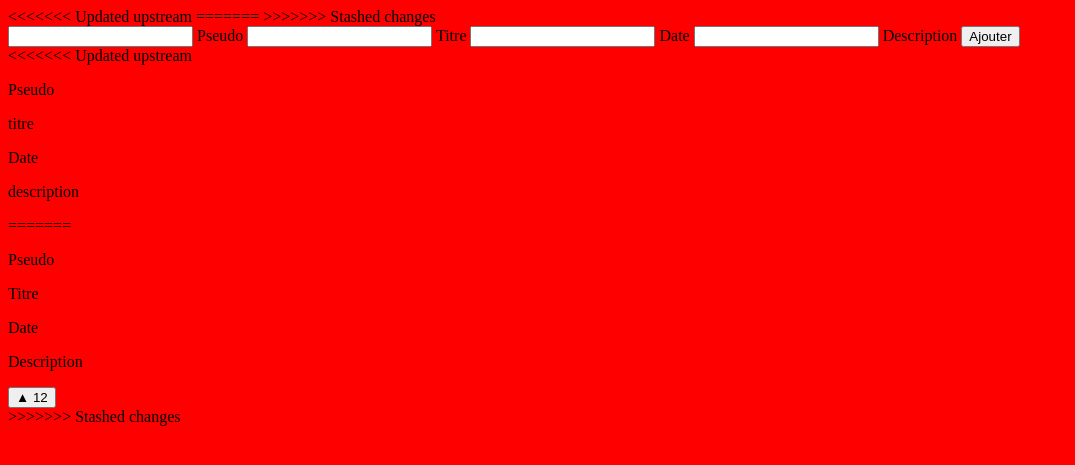
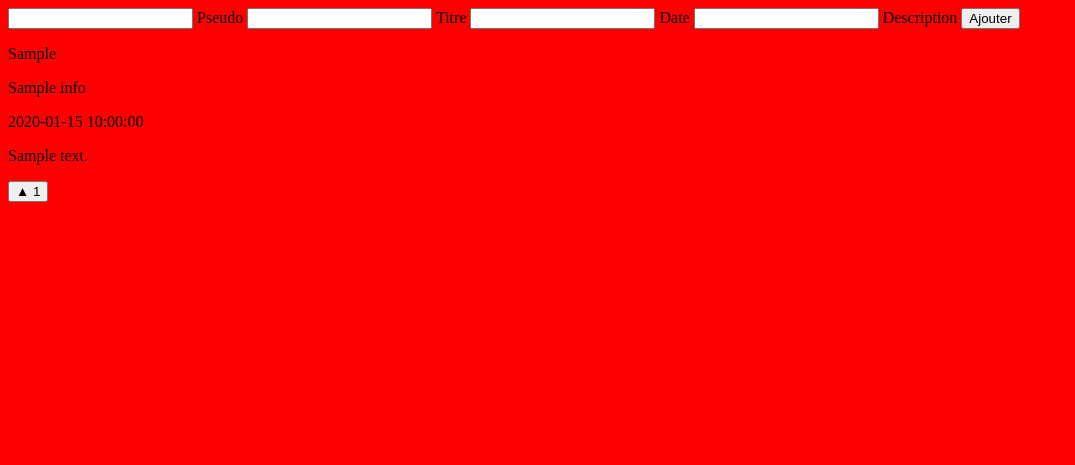
Before and after one commit to maelbouchenoua-wq/idea-box, a PHP site: page / in a window 1280 px wide. Shown: the top 465 px of the page, without its empty margins (0-1075 px from the left). Run offline with PHP 8.4, Linux system fonts and the light colour scheme; tables that the repository leaves empty hold one stand-in row (values such as "Sample post").

Commit message:
création des carte

```diff
--- /dev/null
+++ b/card.php
@@ -0,0 +1,17 @@
+<?php
+
+// recupere la base de donné
+require_once __DIR__ . '/includes/db.php';
+
+function get_card(){
+
+$pdo = getPDO();
+$query = $pdo->prepare("SELECT createDate as date,
+                                description as descri,
+                                nbVote as vote,
+                                pseudo as pseudo,
+                                title as title from info;");
+
+    $query->execute();
+    return $query->fetchAll();
+}
--- a/index.php
+++ b/index.php
@@ -1,5 +1,8 @@
 <?php
 session_start();
+require_once __DIR__ . '/card.php';
+$cards = get_card();
+
 ?>
 <!DOCTYPE html>
 <html lang="fr">
@@ -9,10 +12,9 @@ session_start();
     <meta name="viewport" content="width=device-width, initial-scale=1.0">
     <title>IdeaBox</title>
     <link rel="stylesheet" href="assets/css/styles.css">
-<<<<<<< Updated upstream
-=======
+
     <link rel="stylesheet" href="assets/css/cartes.css">
->>>>>>> Stashed changes
+
 </head>
 
 <body>
@@ -40,51 +42,26 @@ session_start();
         </button>
     </form>
 </header>
-<<<<<<< Updated upstream
-<section class="container_idées">
-    <div classe="container_cartes">
-        <div class="carte_idées">
-            <div class="carte">
-                <p>
-                    Pseudo
-                </p>
-                <p>
-                    titre
-                </p>
-                <p>
-                    Date
-                </p>
-                <p>
-                    description
-                </p>
 
-
-            </div>
-        </div>
-
-    </div>
-</section>
-
-
-=======
 <section class="container_idees">
     <div class="container_cartes">
         <div class="carte_idees">
+            <?php foreach ($cards as $card): ?>
                 <div class="carte">
-                <p class="carte-pseudo">Pseudo</p>
-                <p class="carte-titre">Titre</p>
-                <p class="carte-date">Date</p>
-                <p class="carte-description">Description</p>
+                    <p class="carte-pseudo"><?= htmlspecialchars($card['pseudo']) ?></p>
+                    <p class="carte-titre"><?= htmlspecialchars($card['title']) ?></p>
+                    <p class="carte-date"><?= htmlspecialchars($card['date']) ?></p>
+                    <p class="carte-description"><?= htmlspecialchars($card['descri']) ?></p>
                     <div class="carte-footer">
                         <button class="btn-vote" type="button">
                             <span class="btn-vote__icone">▲</span>
-                        <span class="btn-vote__nb">12</span>
+                            <span class="btn-vote__nb"><?= (int) $card['vote'] ?></span>
                         </button>
                     </div>
                 </div>
+            <?php endforeach; ?>
         </div>
     </div>
 </section>
 
->>>>>>> Stashed changes
 </body>
```
Lines whose indentation alone changed are shown as unchanged.
